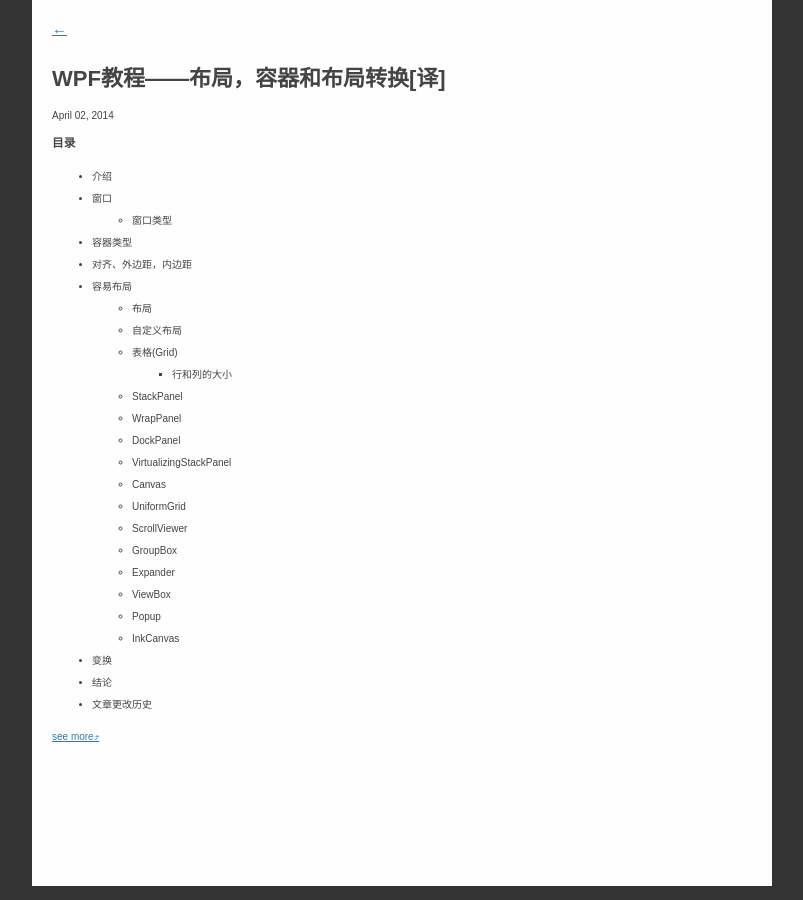
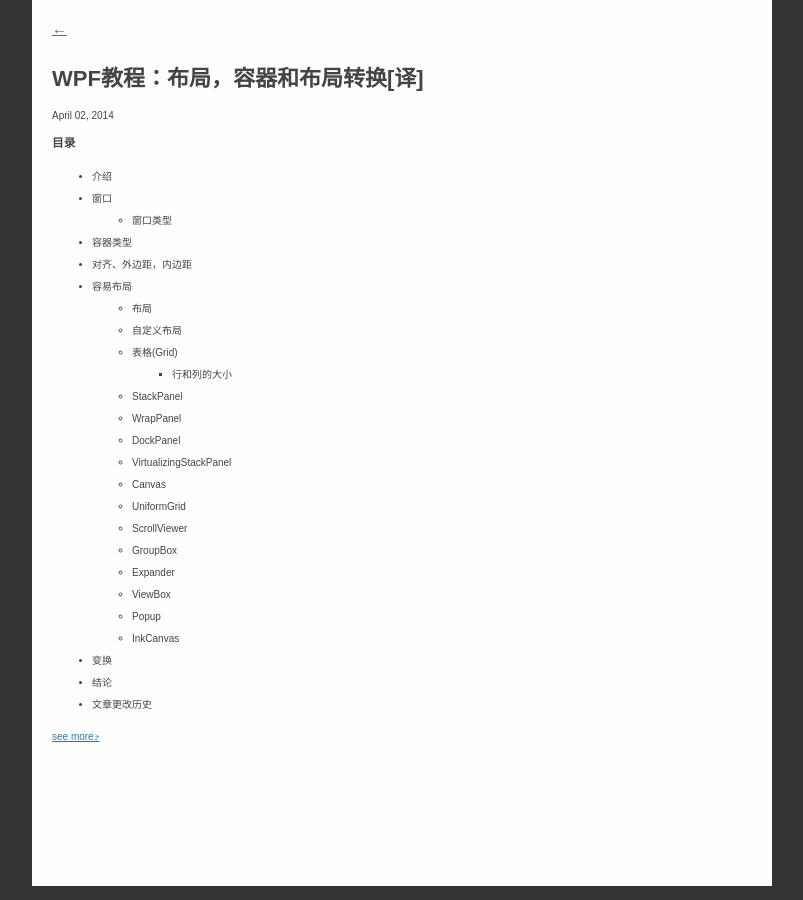
Before and after one commit to osrpt/osrpt.github.com, a Jekyll site: the page built from _posts/2014-04-02-WPF-Tutorial-Layout-Panels-Containers-Layout-Trans.md, in a window 1280 px wide. Shown: the whole page, without its empty margins (238-1041 px from the left). Built offline with Jekyll 4.4.1, drawn with Linux system fonts in a browser that asks for light colours; Markdown is read by kramdown in place of the engine named in the settings.

Commit message:
修改标题

```diff
--- a/_posts/2014-04-02-WPF-Tutorial-Layout-Panels-Containers-Layout-Trans.md
+++ b/_posts/2014-04-02-WPF-Tutorial-Layout-Panels-Containers-Layout-Trans.md
@@ -1,6 +1,6 @@
 ---
 layout: post
-title: WPF教程——布局，容器和布局转换[译]
+title: WPF教程：布局，容器和布局转换[译]
 ---
 
 ###目录
```
